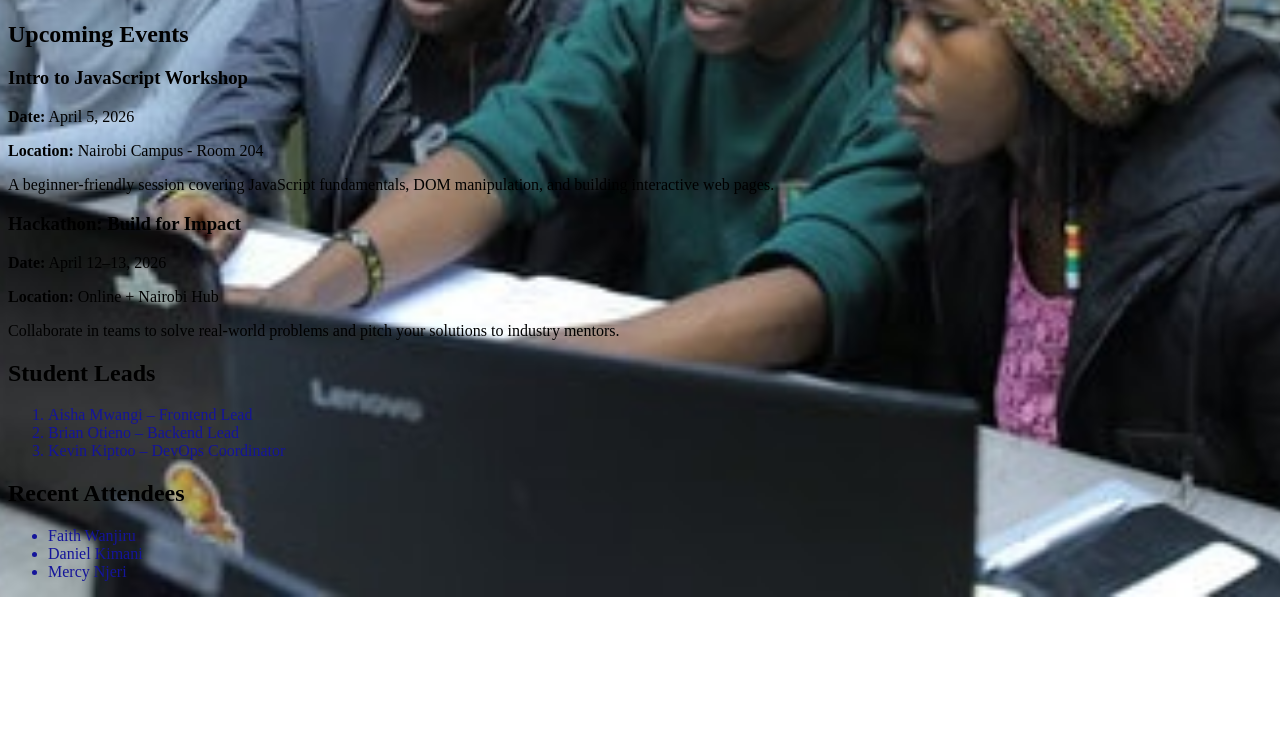
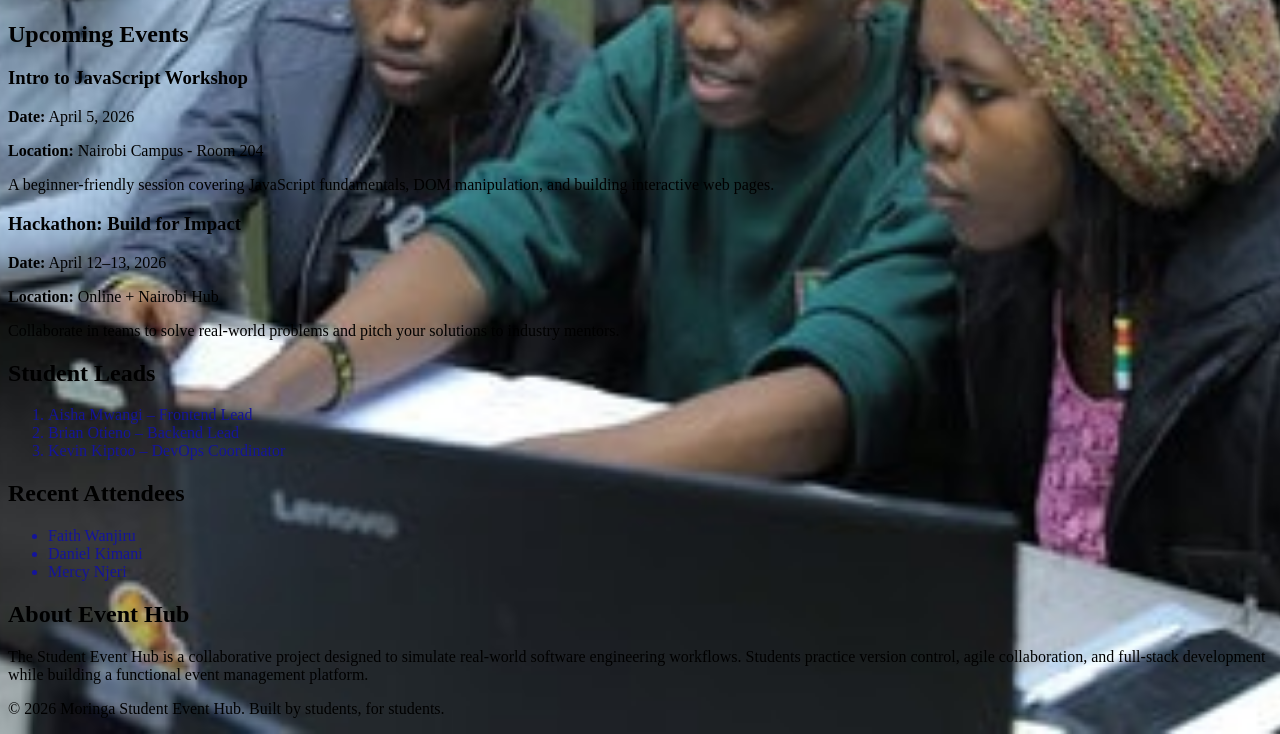
Before and after one commit to Skylar-Lorena/student-event-hub, a plain HTML site: page index.html in a window 1280 px wide. Shown: the part 584-1318 px from the top of the page. Before the commit the page ends 1181 px from the top, so only its background shows below. Drawn offline with Linux system fonts and the light colour scheme.

Commit message:
refactor: improve about section content and clarity
- Expand description to reflect real-world project goals
- Emphasize software engineering workflow simulation

```diff
--- a/index.html
+++ b/index.html
@@ -86,6 +86,20 @@
             </ul>
         </section>
 
+        <!-- About Section -->
+        <section id="about" class="section">
+            <h2>About Event Hub</h2>
+            <p>
+                The Student Event Hub is a collaborative project designed to simulate real-world
+                software engineering workflows. Students practice version control, agile collaboration,
+                and full-stack development while building a functional event management platform.
+            </p>
+        </section>
+    </main>
 
+    <!-- Footer -->
+    <footer>
+        <p>&copy; 2026 Moringa Student Event Hub. Built by students, for students.</p>
+    </footer>
 </body>
 </html>
```
